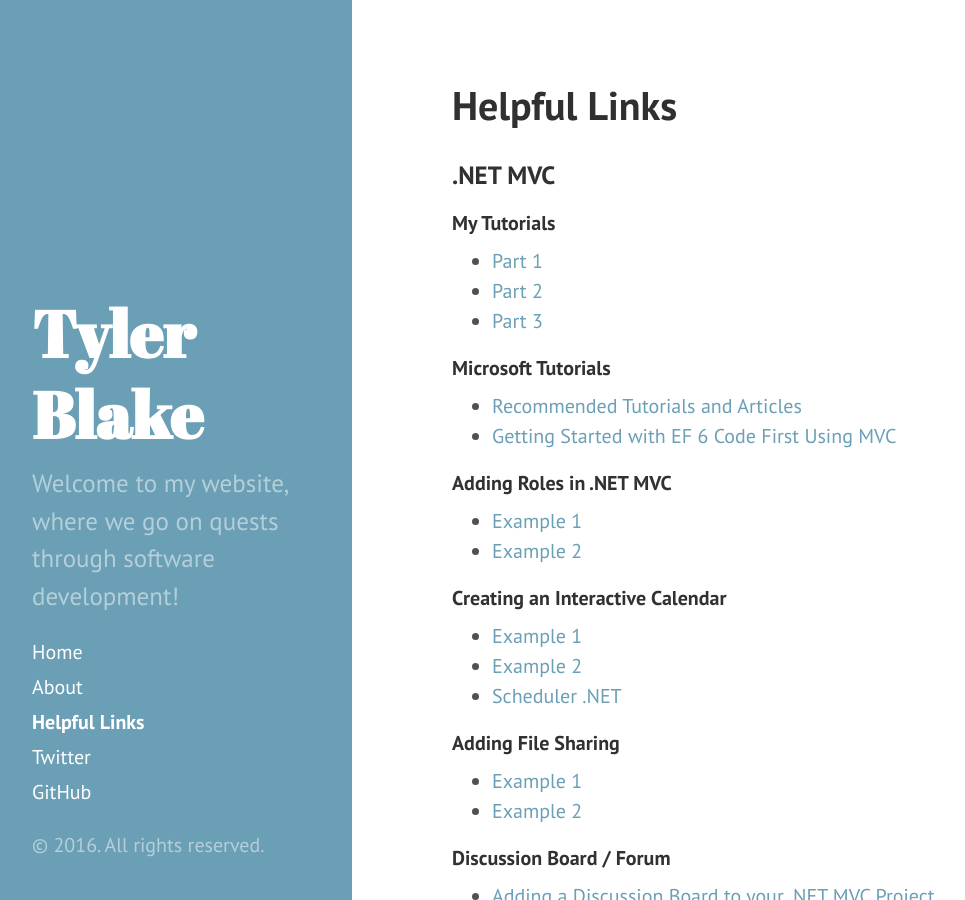
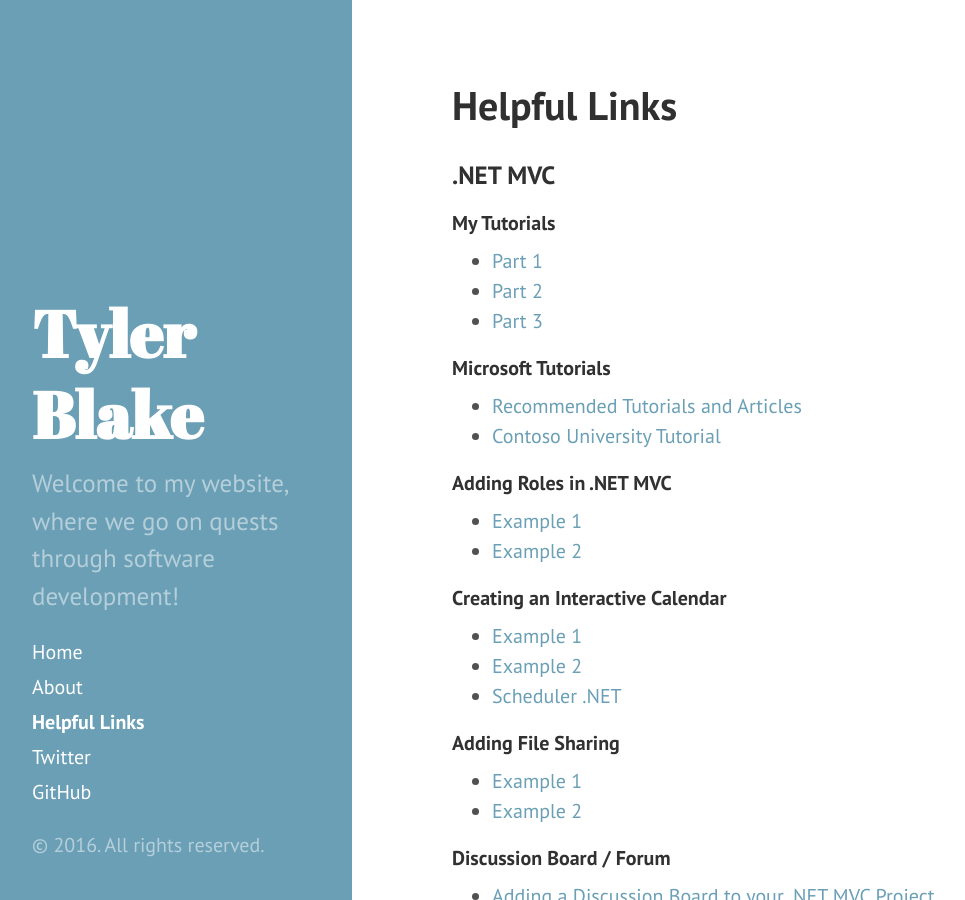
Before and after one commit to tylerablake/website, a Jekyll site: the page built from helpfulLinks.md, in a window 1280 px wide and 900 px high. Shown: the whole window, without its empty margins (8-973 px from the left). Built offline with Jekyll 4.4.1, drawn with Linux system fonts in a browser that asks for light colours.

Commit message:
rename contoso university link

```diff
--- a/helpfulLinks.md
+++ b/helpfulLinks.md
@@ -12,7 +12,7 @@ title: Helpful Links
 
 #### Microsoft Tutorials
 * <a href="https://www.asp.net/mvc/overview/getting-started/mvc-learning-sequence">Recommended Tutorials and Articles</a>
-* <a href="https://www.asp.net/mvc/overview/getting-started/getting-started-with-ef-using-mvc/creating-an-entity-framework-data-model-for-an-asp-net-mvc-application">Getting Started with EF 6 Code First Using MVC</a>
+* <a href="https://www.asp.net/mvc/overview/getting-started/getting-started-with-ef-using-mvc/creating-an-entity-framework-data-model-for-an-asp-net-mvc-application">Contoso University Tutorial</a>
 
 #### Adding Roles in .NET MVC
 * <a href="http://www.dotnetfunda.com/articles/show/2898/working-with-roles-in-aspnet-identity-for-mvc">Example 1</a>
```
